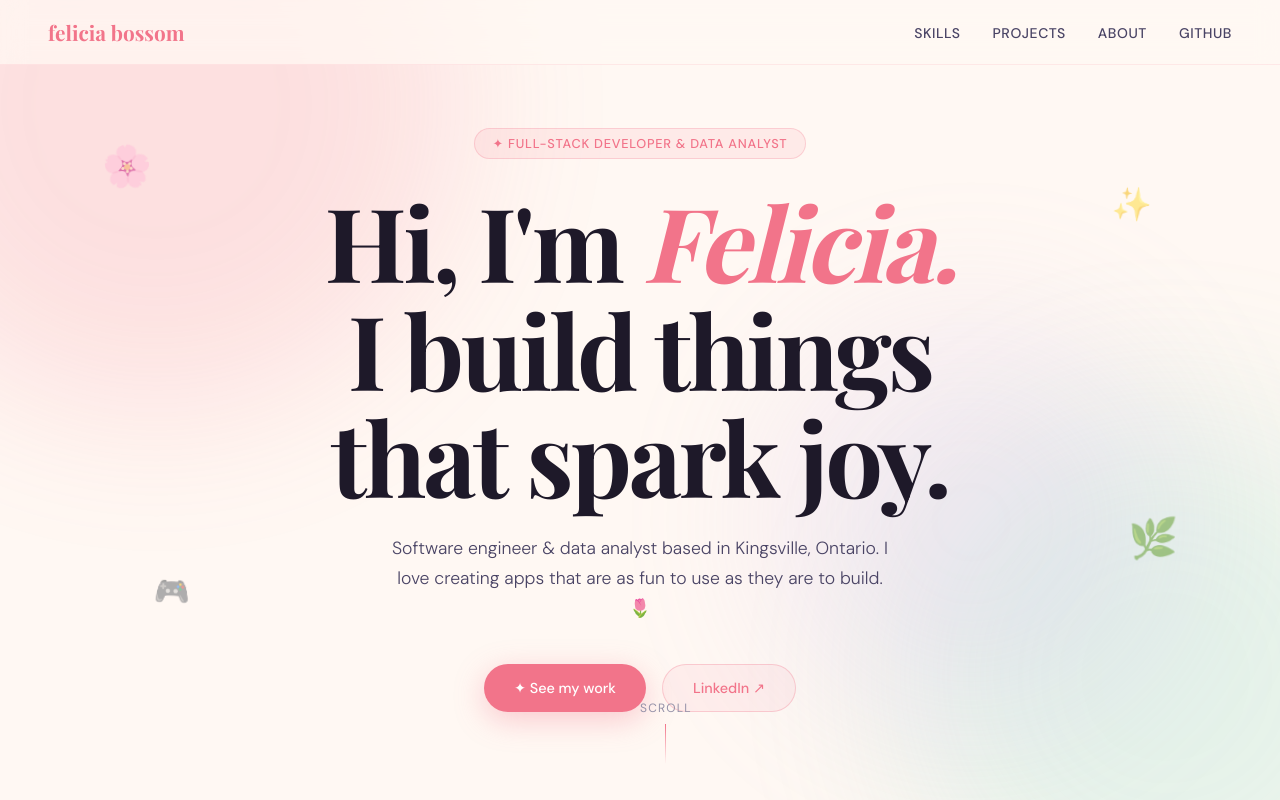
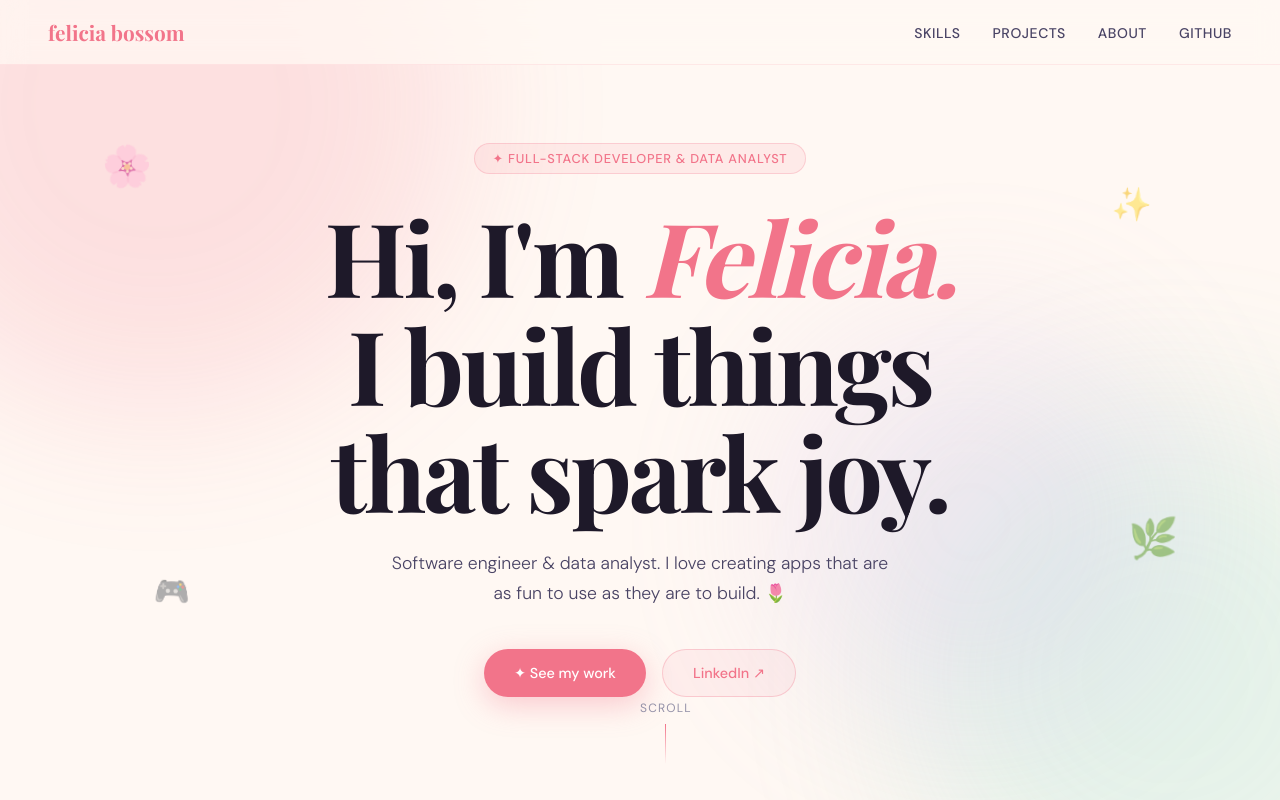
Before and after one commit to F-Bossom/F-Bossom.github.io, a plain HTML site: page index.html in a window 1280 px wide. Shown: the top 800 px of the page. Drawn offline with nearby package versions, Linux system fonts and the light colour scheme; a web font is replaced by a local one.

Commit message:
Update index.html

```diff
--- a/index.html
+++ b/index.html
@@ -179,7 +179,7 @@
 
     <div class="hero-badge">✦ Full-Stack Developer & Data Analyst</div>
     <h1>Hi, I'm <em>Felicia.</em><br/>I build things<br/>that spark joy.</h1>
-    <p class="hero-sub">Software engineer & data analyst based in Kingsville, Ontario. I love creating apps that are as fun to use as they are to build. 🌷</p>
+    <p class="hero-sub">Software engineer & data analyst. I love creating apps that are as fun to use as they are to build. 🌷</p>
     <div class="hero-ctas">
       <a href="#projects" class="btn btn-primary">✦ See my work</a>
       <a href="https://linkedin.com/in/felicia-bossom-42b843270" target="_blank" class="btn btn-secondary">LinkedIn ↗</a>
```
